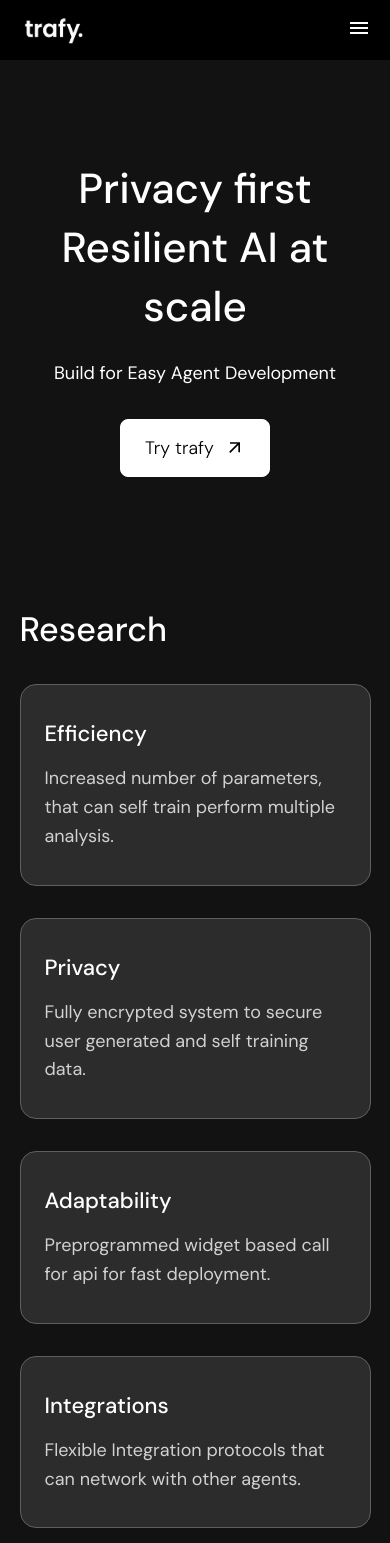
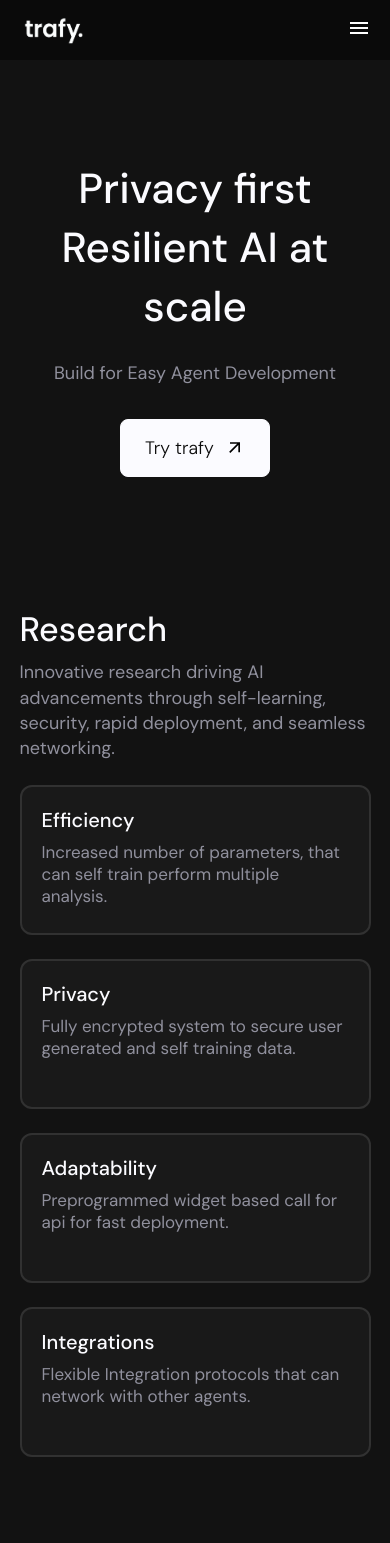
Before and after one commit to trafyai/blog-trafy-ai, a Next.js app: page / in a window 390 px wide. Shown: the top 1543 px of the page. Built offline with nearby package versions, Linux system fonts and the light colour scheme.

Commit message:
research column changes

```diff
--- a/src/components/landing-page/LandingResearchSection.jsx
+++ b/src/components/landing-page/LandingResearchSection.jsx
@@ -30,6 +30,7 @@
       <div className="landing-research-container">
         <div className="landing-research-left">
           <h2>Research</h2>
+          <p>Innovative research driving AI advancements through self-learning, security, rapid deployment, and seamless networking.</p>
         </div>
         <div className="landing-research-right">
           {LandingResearchData.map((data) => (
--- a/src/styles/globals.css
+++ b/src/styles/globals.css
@@ -8,13 +8,12 @@
    /* --trafy-grey:#F5F5F5; */
     --trafy-grey:#2C2C2C;
     --trafy-bg-black:#121212;
-    --trafy-black:#000000;
-    --trafy-white:#ffffff;
-    --h-black:#000000;
+    --trafy-black:#0a0a0a;
+    --trafy-white:#fbfbff;
+    --h-black:#0a0a0a;
     --p-black:#424242;
-    --h-white:#ffffff;
-    --p-white:#d1d1d1;
-    /* --box-border:#B2B2B2; */
+    --h-white:#fbfbff;
+    --p-white:#90909d;
     --box-border:#5f5f5f;
 
 
--- a/src/styles/landing-page/LandingPage.css
+++ b/src/styles/landing-page/LandingPage.css
@@ -28,7 +28,7 @@
     font-size: 24px;
     font-family: var(--h-font);
     font-weight: 400;
-    color: var(--h-white);
+    color: var(--p-white);
     line-height: 150%;
     text-align: center;
 }
@@ -109,10 +109,16 @@
     background-color: var(--trafy-bg-black);
 }
 .landing-research-container{
-    width: 90%;
+    width: 80%;
     display: flex;
-    gap: 2rem;
-    justify-content: space-between;
+    flex-direction: column;
+    gap: 3rem;
+
+}
+.landing-research-left{
+    display: flex;
+    flex-direction: column;
+    gap: 0.5rem;
 }
 .landing-research-left h2{
     font-size: 48px;
@@ -120,61 +126,60 @@
     font-weight: 500;
     color: var(--h-white);
 }
+.landing-research-left p{
+    width: 50%;
+    font-size: 20px;
+    font-family: var(--h-font);
+    font-weight: 400;
+    color: var(--p-white);
+    line-height: 140%;
+
+}
 .landing-research-right{
     display: grid;
-    grid-template-columns: 1fr 1fr;
-    gap: 3rem;
+    grid-template-columns: repeat(4,1fr);
+    gap: 2.5rem;
 }
 .landing-research-right-box{
-    width: 350px;
-    height: 350px;
-    padding: 34px 24px;
-    background-color: var(--trafy-bg-black);
-    border: 1px solid var(--box-border);
-    border-radius: 16px;
     display: flex;
     flex-direction: column;
-    gap: 1rem;
+    gap: 0.5rem;
+    padding: 24px;
+    background-color: #191919;
+    border: 2px solid #313131;
+    border-radius: 12px
 }
 .landing-research-right-box h3{
-    font-size: 28px;
+    font-size: 22px;
     font-family: var(--h-font);
     font-weight: 500;
     color: var(--h-white);
 }
 .landing-research-right-box p{
-    font-size: 22px;
+    font-size: 17px;
     font-family: var(--h-font);
     font-weight: 400;
     color: var(--p-white);
 }
+@media only screen and (max-width:1300px){
+    .landing-research-container{
+        gap: 2.5rem;
+    }
+    .landing-research-right{
+        gap: 2rem;
+    }
+}
 @media only screen and (max-width:1200px){
-    .landing-research-right-box{
-        width: 300px;
-        height: 300px;
-    }
-    .landing-research-right-box h3{
-        font-size: 26px;
-    }
-    .landing-research-right-box p{
-        font-size: 20px;
+    .landing-research-container {
+        width: 90%;
     }
 }
 @media only screen and (max-width:1024px){
-    .landing-research-container{
-        flex-direction: column;
-        gap: 3.5rem;
+    .landing-research-left p{
+        width: 60%;
     }
-    .landing-research-left h2 {
-        font-size: 44px;
-    }
-    .landing-research-right {
-        grid-template-columns: max-content max-content;
-    }
-
-    .landing-research-right-box {
-        width: 350px;
-        height: 350px;
+    .landing-research-right{
+        grid-template-columns: repeat(3,1fr);
     }
 }
 @media only screen and (max-width:850px){
@@ -182,71 +187,65 @@
         padding-top: 90px;
         padding-bottom: 70px;
     }
-    .landing-research-container{
-        gap: 3.5rem;
+    .landing-research-container {
+        gap: 2rem;
     }
     .landing-research-right{
-        display: flex;
-        flex-wrap: wrap;
-        gap: 2rem;
+        grid-template-columns: repeat(2,1fr);
+        gap: 1.5rem;
+    }
+    .landing-research-left p {
+        width: 75%;
     }
     .landing-research-right-box{
-        width: 300px;
-        height: 300px;
+        min-height: 150px;
     }
-}
-@media only screen and (max-width:720px){
-    .landing-research-right-box{
-        width: 100%
-    }
-    .landing-research-right-box h3 {
-        font-size: 28px;
-    }
-    .landing-research-right-box p {
-        line-height: 160%;
-        font-size: 22px;
-    }
+
 }
 @media only screen and (max-width:600px){
     .landing-research {
         padding-top: 60px;
         padding-bottom: 40px;
     }
-    .landing-research-container{
-        gap: 2.5rem;
+    .landing-research-container {
+        gap: 1.5rem;
     }
     .landing-research-left h2{
         font-size: 38px;
     }
-    .landing-research-right-box h3 {
-        font-size: 24px;
+    .landing-research-left p {
+        width: 85%;
+        font-size: 18px;
     }
-    .landing-research-right-box p {
-        line-height: 160%;
+    .landing-research-right-box h3{
         font-size: 20px;
     }
+    .landing-research-right-box p{
+        font-size: 16px;
+    }
+    .landing-research-right-box {
+        padding: 20px;
+    }
+
+
 }
 @media only screen and (max-width:400px){
     .landing-research {
         padding-top: 40px;
         padding-bottom: 40px;
     }
-    .landing-research-container {
-        gap: 2rem;
-    }
     .landing-research-left h2{
         font-size: 34px;
     }
-    .landing-research-right-box{
-        height: max-content;
-        background-color: var(--trafy-grey);
+    .landing-research-left p{
+        width: 100%;
     }
-    .landing-research-right-box h3 {
-        font-size: 22px;
+    .landing-research-right {
+        grid-template-columns: repeat(1, 1fr);
+        gap: 1.5rem;
     }
-    .landing-research-right-box p {
-        line-height: 160%;
-        font-size: 18px;
+    .landing-research-right-box p{
+        font-size: 17px;
     }
 }
 /* ----------------------------------------------------------Landing-solution------------------------------------------ */
@@ -260,7 +259,7 @@
     background-color: var(--trafy-bg-black);
 }
 .landing-solution-container{
-    width: 90%;
+    width: 80%;
     display: flex;
     gap: 3.5rem;
     /* justify-content: space-between; */
@@ -284,20 +283,24 @@
 }
 .landing-solution-box{
     padding: 14px 32px;
-    border: 1px solid var(--box-border);
     border-radius: 16px;
     display: flex;
     justify-content: center;
     align-items: center;
+    /* background-color: #191919; */
+    border: 2px solid #313131;
 }
 .landing-solution-box h3{
-    font-size: 28px;
+    font-size: 24px;
     font-family: var(--h-font);
     font-weight: 400;
     color: var(--h-white);
 }
 
 @media only screen and (max-width:1200px){
+    .landing-solution-container{
+        width: 90%;
+    }
     .landing-solution-box h3{
         font-size: 26px;
     }
@@ -383,14 +386,15 @@
     background-color: var(--trafy-bg-black);
 }
 .landing-learn-container{
-    width: 90%;
+    width: 80%;
     padding: 80px 72px;
-    background-color: var(--trafy-grey);
     border-radius: 24px;
     display: flex;
     gap: 2rem;
     justify-content: space-between;
     align-items: center;
+    background-color: #191919;
+    border:1px solid #313131
 }
 .landing-learn-container h2{
     width: 70%;
--- a/src/styles/navbar/Navbar.css
+++ b/src/styles/navbar/Navbar.css
@@ -34,7 +34,7 @@
 }
 .navbar-research ,.navbar-academy, .navbar-resources,
 .navbar-community{
-    font-size: 16px;
+    font-size: 15px;
     font-weight: 400;
     color: var(--p-white);
     font-family: var(--h-font);
@@ -50,7 +50,7 @@
     border: 1px solid var(--h-white);
     border-radius: 8px;
     background-color: var(--h-white);
-    font-size: 16px;
+    font-size: 15px;
     font-weight: 400;
     color: var(--h-black);
     font-family: var(--h-font);
```
